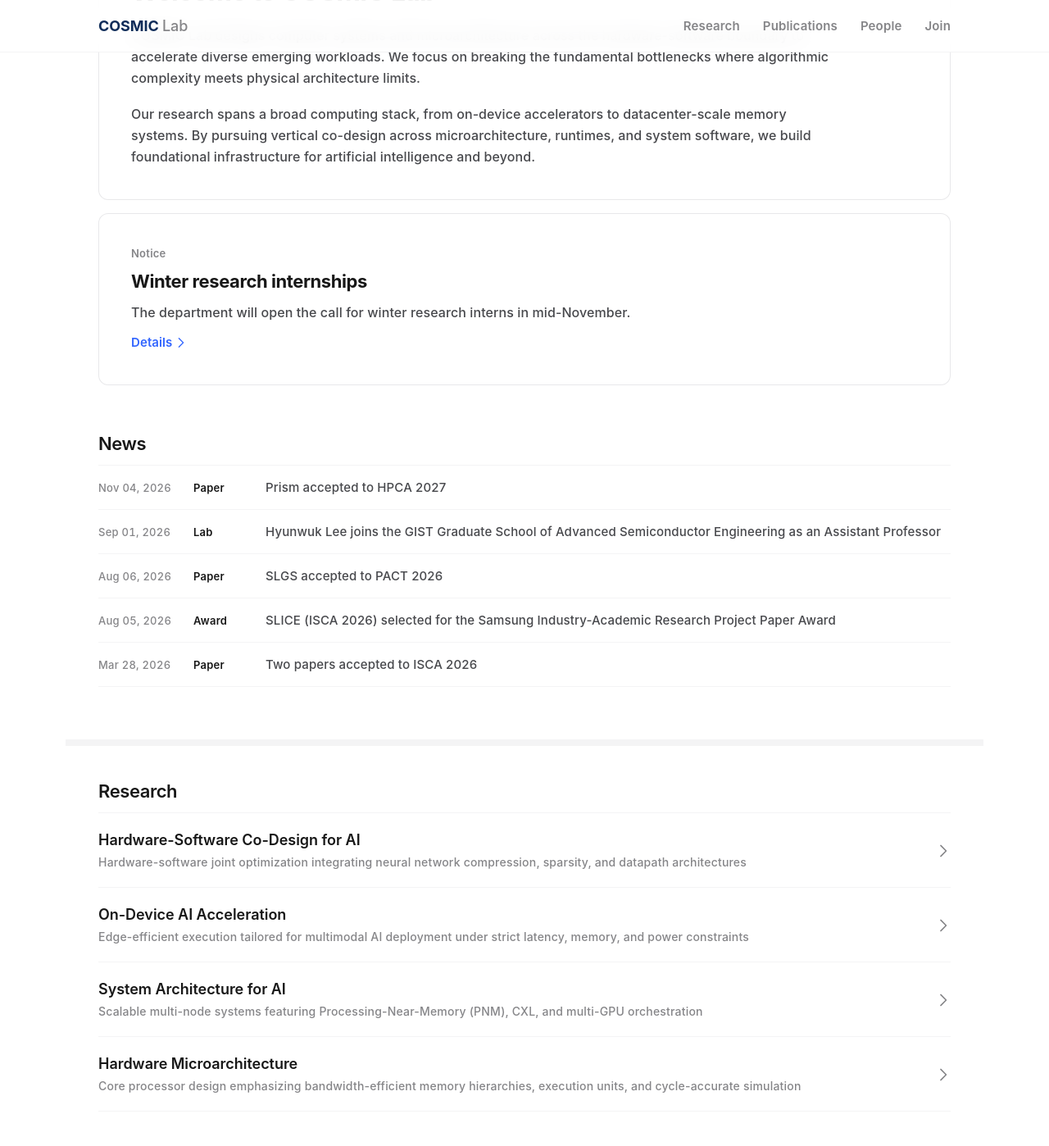
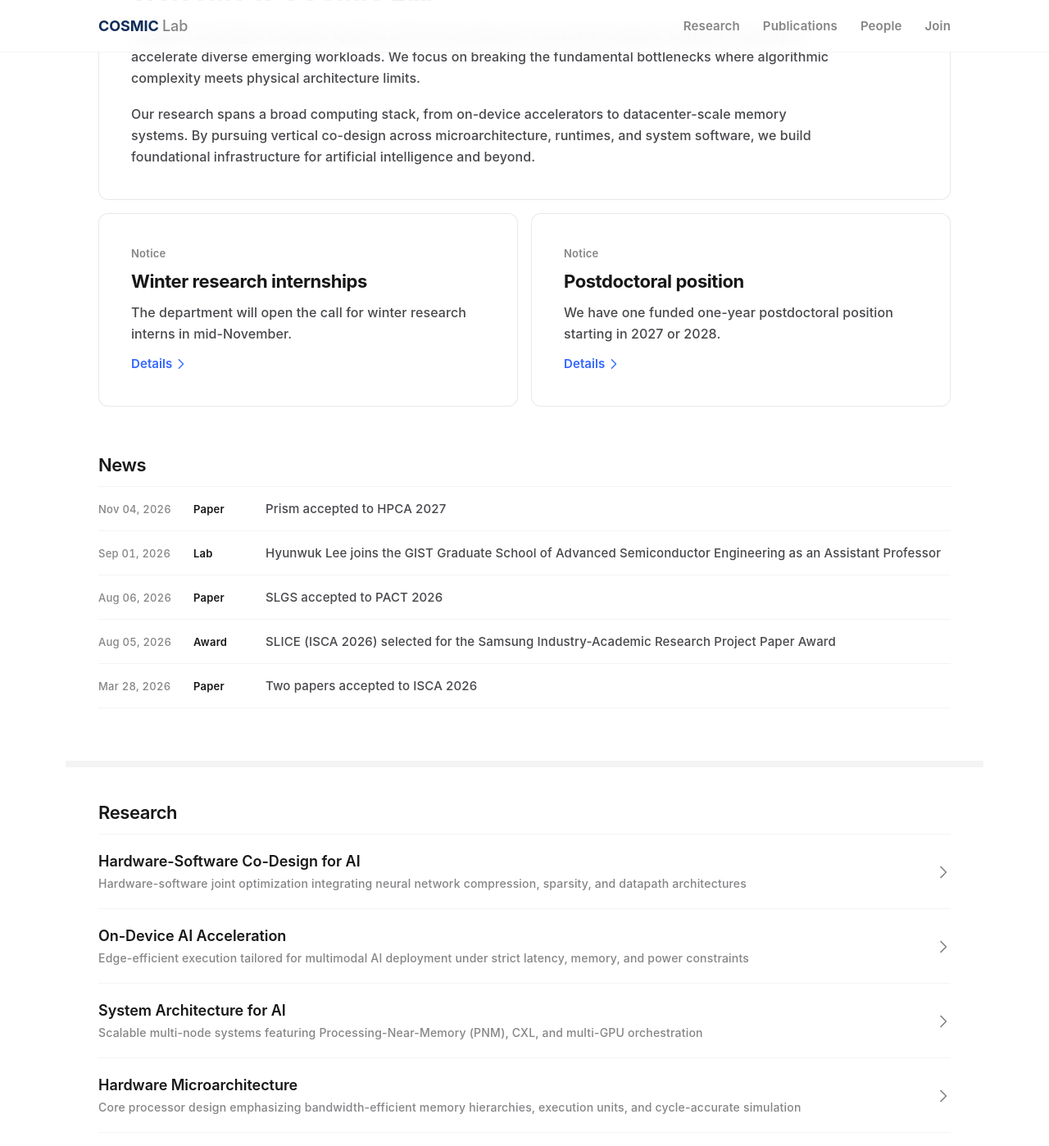
Before and after one commit to thecosmiclab/thecosmiclab.github.io, a Jekyll site: the page built from index.html, in a window 1280 px wide and 1400 px high, scrolled down 432 px. Shown: the whole window at 82% size. Built offline with Jekyll 4.4.1, drawn with Linux system fonts in a browser that asks for light colours; some web fonts are replaced.

Commit message:
Announce the funded postdoc slot on Join and the homepage
The lab now holds one funded one-year postdoc position for 2027 or 2028,
so the postdoc section and the recruiting banner say so. The homepage
notice becomes a list, lab.home_notices, and gains a postdoc card beside
the internship one.

Co-Authored-By: Claude Opus 5.5 <noreply@anthropic.com>

```diff
--- a/_config.yml
+++ b/_config.yml
@@ -67,8 +67,8 @@ lab:
         Undergraduates can join through GIST's summer and winter research
         internships.
       - >-
-        Postdoctoral candidates apply to the lab directly by following the
-        guidelines below.
+        We also have one funded one-year postdoctoral position starting in 2027
+        or 2028. See the guidelines below.
     closed_headline: "We are not recruiting at the moment"
     closed_body: >-
       Watch this page for the next intake, or email the PI to be told when it
@@ -80,16 +80,24 @@ lab:
 
   # Subject-line tag applicants are asked to use.
   subject_tag: "GIST Application"
-  # A notice card under the Welcome card on the homepage. Leave `text` empty
-  # and the card disappears. `href` is a site path or a full URL.
-  home_notice:
-    label: "Notice"
-    title: "Winter research internships"
-    text: >-
-      The department will open the call for winter research interns in
-      mid-November.
-    link_label: "Details"
-    href: "/join/#internship"
+  # Notice cards under the Welcome card on the homepage, in this order. Delete
+  # an entry to take its card down; an empty list shows none. `href` is a site
+  # path or a full URL.
+  home_notices:
+    - label: "Notice"
+      title: "Winter research internships"
+      text: >-
+        The department will open the call for winter research interns in
+        mid-November.
+      link_label: "Details"
+      href: "/join/#internship"
+    - label: "Notice"
+      title: "Postdoctoral position"
+      text: >-
+        We have one funded one-year postdoctoral position starting in 2027 or
+        2028.
+      link_label: "Details"
+      href: "/join/#postdoc"
 
   # GIST's official summer and winter undergraduate research internship
   # program, promoted on the Join page. When set, the program name there links
--- a/assets/css/main.css
+++ b/assets/css/main.css
@@ -318,7 +318,10 @@ main{flex:1}
    Home
    ========================================================================== */
 .band{margin:48px 0 0;padding:40px;border-radius:var(--r12)}
-.band.notice{margin-top:16px}
+.notices{margin-top:16px;display:grid;grid-template-columns:repeat(auto-fit,minmax(320px,1fr));gap:16px}
+.band.notice{margin:0;display:flex}
+.band.notice .stack{flex:1}
+.band.notice .notice-link-row{margin-top:auto}
 .band.notice .stack{gap:10px}
 .notice-label{font-size:13px;line-height:18px;letter-spacing:0.0194em;font-weight:600;color:var(--slate)}
 .notice-t{font-size:22px;line-height:30px;letter-spacing:-0.0194em;font-weight:700;color:var(--ink);text-wrap:pretty}
--- a/index.html
+++ b/index.html
@@ -34,8 +34,9 @@ intro_body:
         {%- endfor -%}
       </div>
     </div>
-    {%- assign notice = site.lab.home_notice -%}
-    {%- if notice.text and notice.text != "" -%}
+    {%- if site.lab.home_notices.size > 0 %}
+    <div class="notices">
+      {%- for notice in site.lab.home_notices -%}
       {%- if notice.href contains "://" %}{% assign notice_href = notice.href %}{% else %}{% assign notice_href = notice.href | relative_url %}{% endif %}
       <div class="band frame notice">
         <div class="stack">
@@ -43,9 +44,11 @@ intro_body:
           <p class="notice-t">{{ notice.title }}</p>
           <p class="body">{{ notice.text }}</p>
           {%- if notice.href and notice.href != "" %}
-        <p><a class="notice-link" href="{{ notice_href }}"{% include external.html href=notice_href %}>{{ notice.link_label }}<span aria-hidden="true">{% include icon.html name="ChevronRight" size=16 %}</span></a></p>
+          <p class="notice-link-row"><a class="notice-link" href="{{ notice_href }}"{% include external.html href=notice_href %}>{{ notice.link_label }}<span aria-hidden="true">{% include icon.html name="ChevronRight" size=16 %}</span></a></p>
           {%- endif %}
         </div>
+      </div>
+      {%- endfor %}
     </div>
     {%- endif %}
   </div>
--- a/join.html
+++ b/join.html
@@ -90,7 +90,7 @@ flag: show_join
   <div class="bar" aria-hidden="true"></div>
   <div class="sec-head" id="postdoc"><h2>Postdoctoral researchers</h2></div>
   <div style="margin-top:20px;max-width:var(--measure-join);display:flex;flex-direction:column;gap:14px">
-    <p class="t-16 c-prose pretty">Through a GIST program, the lab can request university funding for a one-year postdoctoral position, subject to a university review. You do not apply to the university yourself. The lab selects the candidate and handles the funding request, so your email to the PI is the application.</p>
+    <p class="t-16 c-prose pretty">The lab has one funded one-year postdoctoral position, starting at any point in 2027 or 2028. The lab selects the candidate directly, so your email to the PI is the application.</p>
     <p class="t-16 c-prose pretty">We welcome candidates who hold a Ph.D. in computer architecture, computer systems, or a related field, or who will receive one before the start date. Ideal candidates have at least one paper at a top-tier computer architecture conference, or equivalent research experience.</p>
     <p class="t-16 c-prose pretty">Please use the subject line <span class="c-ink" style="font-weight:600">[{{ site.lab.subject_tag }}] Your Name (Postdoc)</span> and include:</p>
     <ul class="bullets t-16 c-prose">
```
Lines whose indentation alone changed are shown as unchanged.
